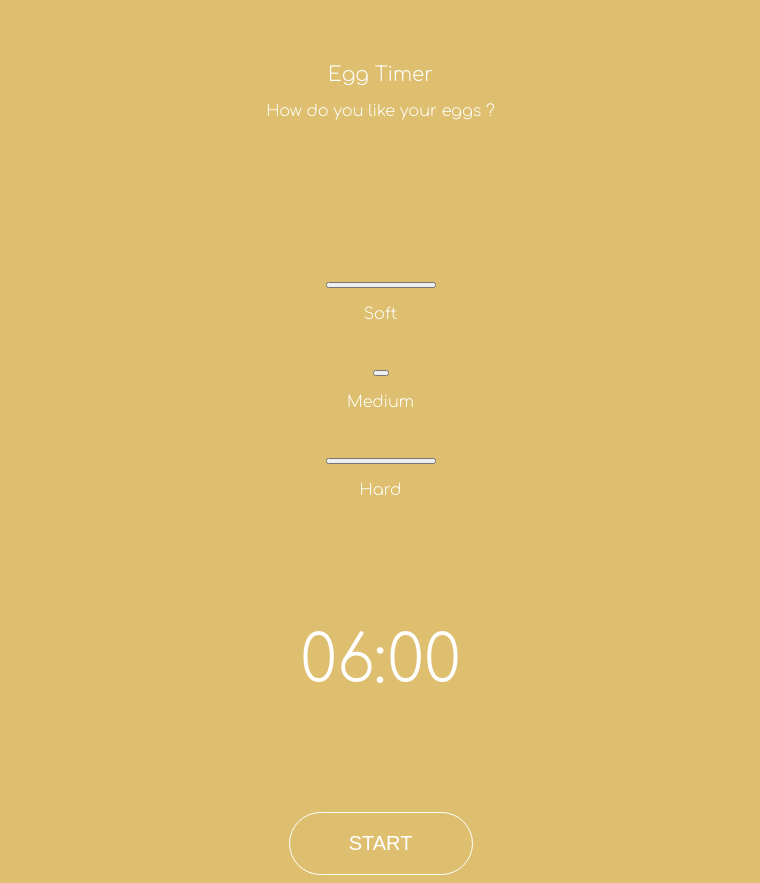
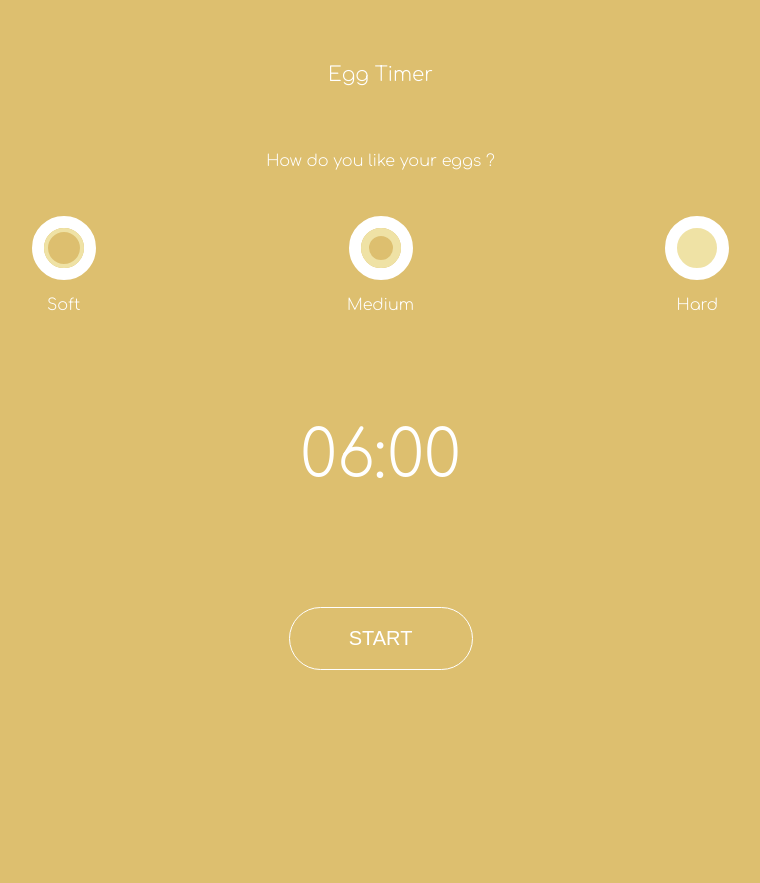
Before and after one commit to syvkristine/EggTimer-Applikasjon, an Electron app: page www/index.html in a window 965 px wide. Shown: the whole page, without its empty margins (102-862 px from the left). After the commit the page ends 800 px from the top, so only its background shows below. Drawn offline with Linux system fonts and the light colour scheme.

Commit message:
add style to soft,medium and hard egg

```diff
--- a/www/style.css
+++ b/www/style.css
@@ -15,25 +15,91 @@ h1 {
     font-weight: 300;
     padding-top: 50px;
 }
+
+.toppText {
+    padding-top: 50px;
+}
 .eggWrapper {
-    padding-top: 115px;
+    padding-top: 30px;
     padding-bottom: 90px;
+    display: flex;
+    align-items: center;
+    justify-content: space-around;
+
+
 }
-p {
-    padding-bottom: 20px;
+
+.softEgg {
+
+    padding: 20px;
+    background-color: #DDBF6F;
+    border: 12px solid rgb(255, 255, 255);
+    border-radius: 50%;
+    cursor: pointer;
+    color: white;
+    position: relative;
+
 }
-.softEgg {
-    padding-right: 100px;
+
+
+.softEgg::before {
+    content: "";
+    position: absolute;
+    border: 4px solid #EFE2A5;
+    border-radius: 50%;
+    top: 0px;
+    left: 0px;
+    right: 0px;
+    bottom: 0px;
+
+
+
+
 }
+
+.mediumEgg {
+
+    padding: 20px;
+    background-color: #DDBF6F;
+    border: 12px solid rgb(255, 255, 255);
+    border-radius: 50%;
+    cursor: pointer;
+    position: relative;
+
+
+}
+
+
+.mediumEgg::before {
+    content: "";
+    position: absolute;
+    border: 8px solid #EFE2A5;
+    border-radius: 50%;
+    top: 0px;
+    left: 0px;
+    right: 0px;
+    bottom: 0px;
+
+
+
+
+}
+
+
+
 .hardEgg {
-    padding-left: 100px;
+
+    padding: 20px;
+    background-color: #EFE2A5;
+    border: 12px solid rgb(255, 255, 255);
+    border-radius: 50%;
+    cursor: pointer;
+    color: white;
+
+
 }
-.kokingchoise {
-    display: inline;
-}
-.kokingchoise:hover {
-    cursor: pointer;
-}
+
+
 .time {
     font-size: 65px;
 
@@ -52,6 +118,20 @@ p {
     width: 184px;
     height: 63px;
 }
+
+.stopp {
+    color: white;
+    font-size: 20px;
+    font-weight: 300;
+
+    background-color: #DDBF6F;
+    border: 1px solid white;
+    border-radius: 50px;
+    width: 184px;
+    height: 63px;
+}
+
+
 .startBt:hover {
     cursor: pointer;
 }
```
